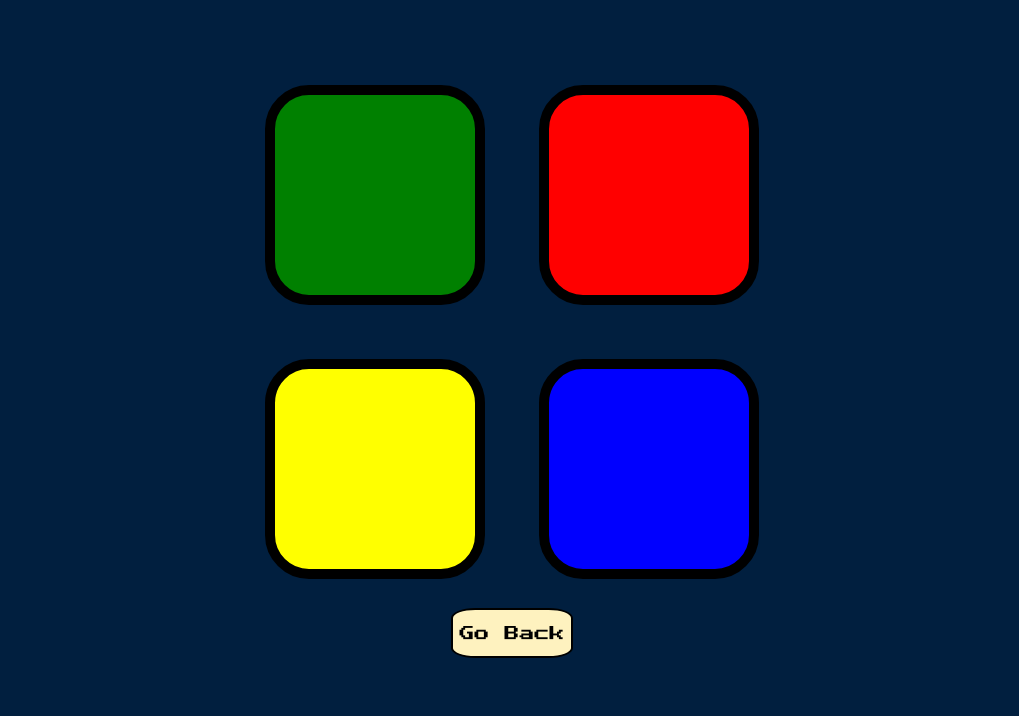
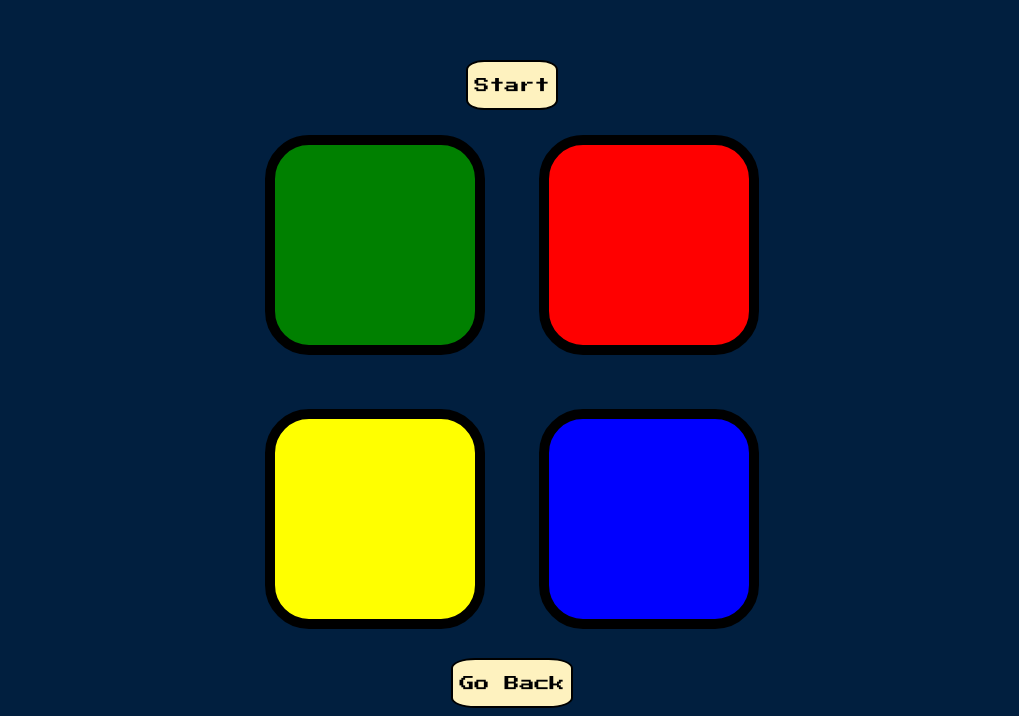
Before and after one commit to Ruthvika27/Simon-Game, a plain HTML site: page game-start.html in a window 1280 px wide. Shown: the part 114-830 px from the top of the page, without its empty margins (128-1147 px from the left). Before the commit the page ends 800 px from the top, so only its background shows below. Drawn offline with nearby package versions, Linux system fonts and the light colour scheme.

Commit message:
Update game-start.html

```diff
--- a/game-start.html
+++ b/game-start.html
@@ -10,6 +10,7 @@
 
 <body>
   <h1 id="level-title">Press A Key to Start</h1>
+  <button class="startbtn">Start</button>
   <div class="container">
     <div class="row">
 
```
